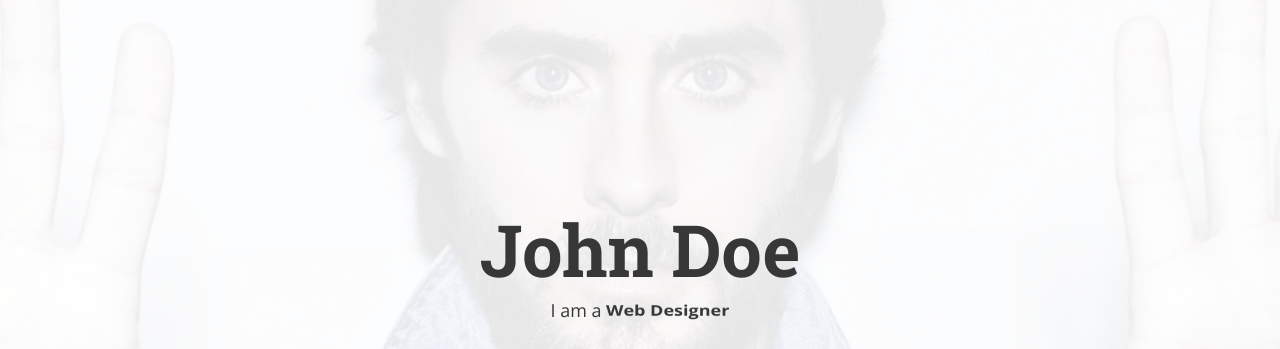
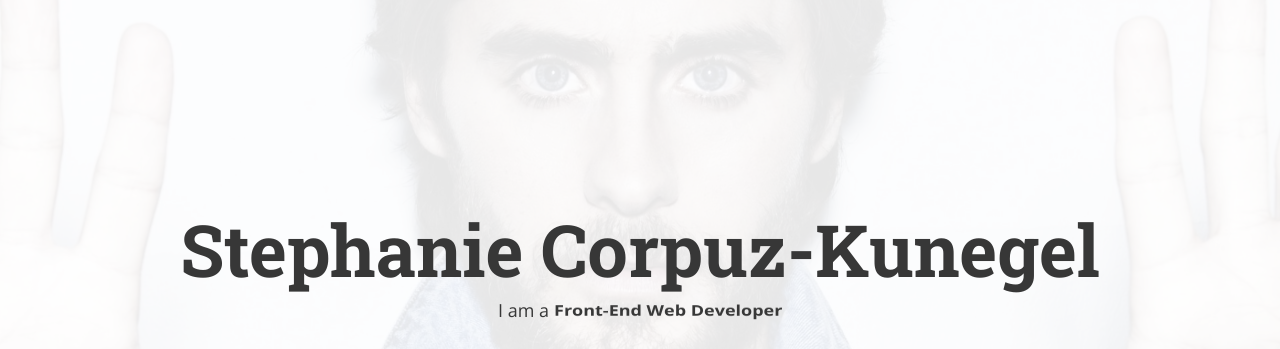
Before and after one commit to stephouz-ck/portfolio, a plain HTML site: page index.html in a window 1280 px wide. Shown: the top 349 px of the page. Drawn offline with nearby package versions, Linux system fonts and the light colour scheme.

Commit message:
third commit

```diff
--- a/index.html
+++ b/index.html
@@ -5,7 +5,7 @@
         <meta http-equiv="X-UA-Compatible" content="IE=edge,chrome=1">
         <meta name="description" content="">
         <!-- SITE TITLE -->
-        <title>Howdy - HTML5 Responsive Personal Portfolio template</title>
+        <title>Portfolio - Stephanei Corpuz-Kunegel</title>
 
         <!-- FAVICON -->
         <link rel="icon" href="images/favicon.png">
@@ -38,8 +38,8 @@
                     <div class="col-md-12">
                         <div class="profile-area">
                             <div class="profile-content wow fadeInDown animated" data-wow-delay="0.2s">
-                                <h2>John Doe</h2>
-                                <p>I am a <b> <span class="rotate">Graphics Designer, Web Designer</span>  </b></p>
+                                <h2>Stephanie Corpuz-Kunegel</h2>
+                                <p>I am a <b> <span class="rotate">Front-End Web Developer, UI/UX Designer, Photographe</span>  </b></p>
                                 <div class="social-media">
                                     <ul>
                                         <li><a href="#"><i class="fa fa-facebook"></i></a></li>
```
